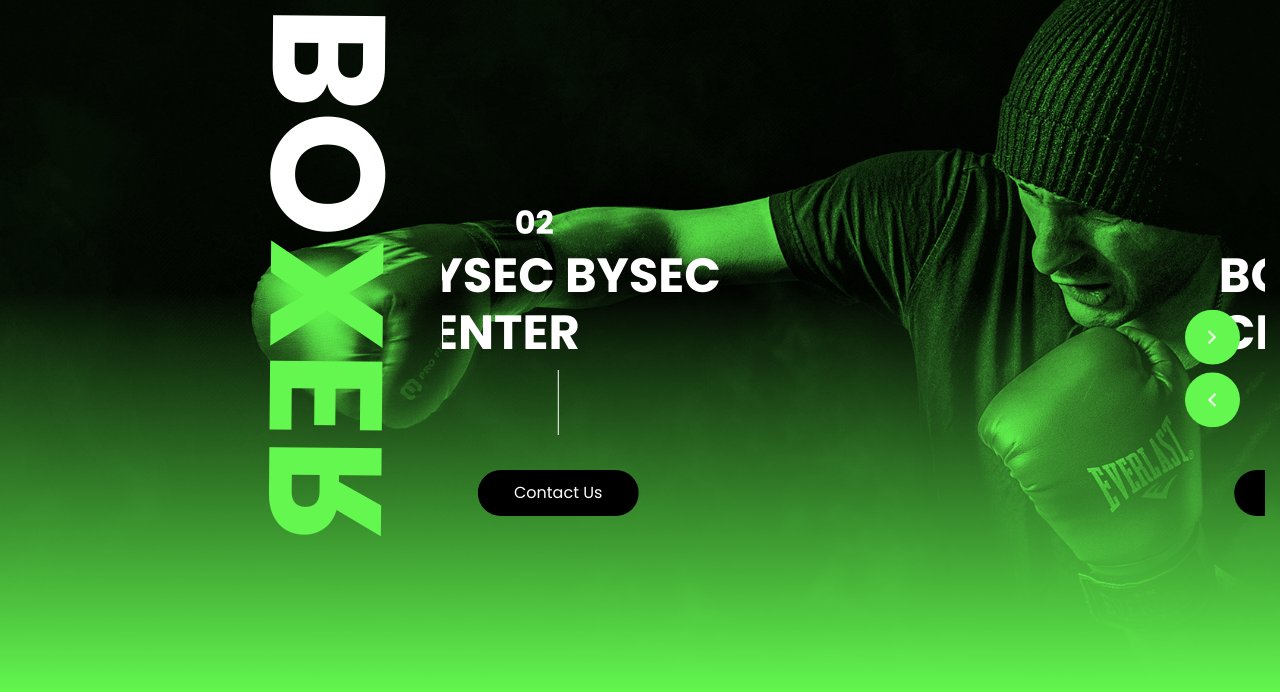
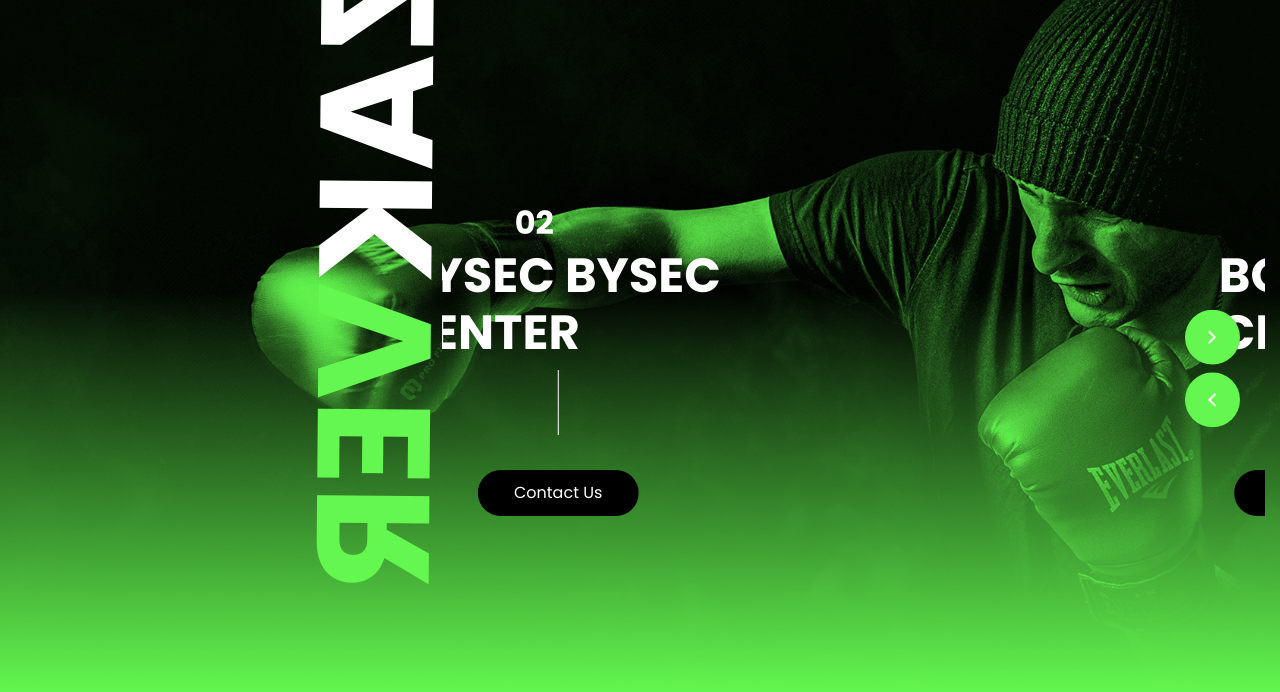
Before and after one commit to ZakAhmd/newrepo, a plain HTML site: page index.html in a window 1280 px wide. Shown: the part 108-800 px from the top of the page. Drawn offline with nearby package versions, Linux system fonts and the light colour scheme; some packages are replaced by stand-ins of ours; a web font is replaced by a local one.

Commit message:
Update index.html

```diff
--- a/index.html
+++ b/index.html
@@ -103,7 +103,7 @@
           <div class="col-md-2 offset-md-2">
             <div class="slider_heading">
               <h2>
-                Bo <span>xer</span>
+                Zak <span>ver</span>
               </h2>
             </div>
           </div>
```
